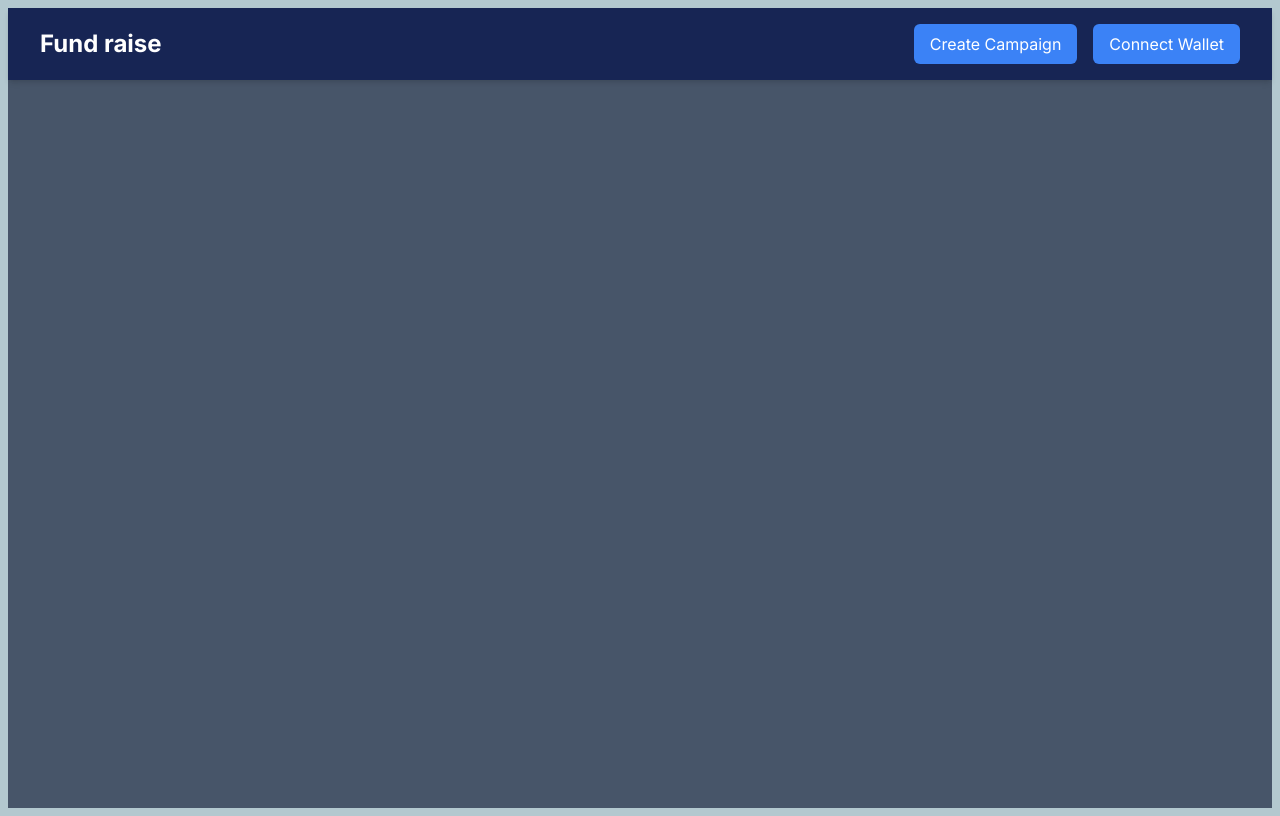
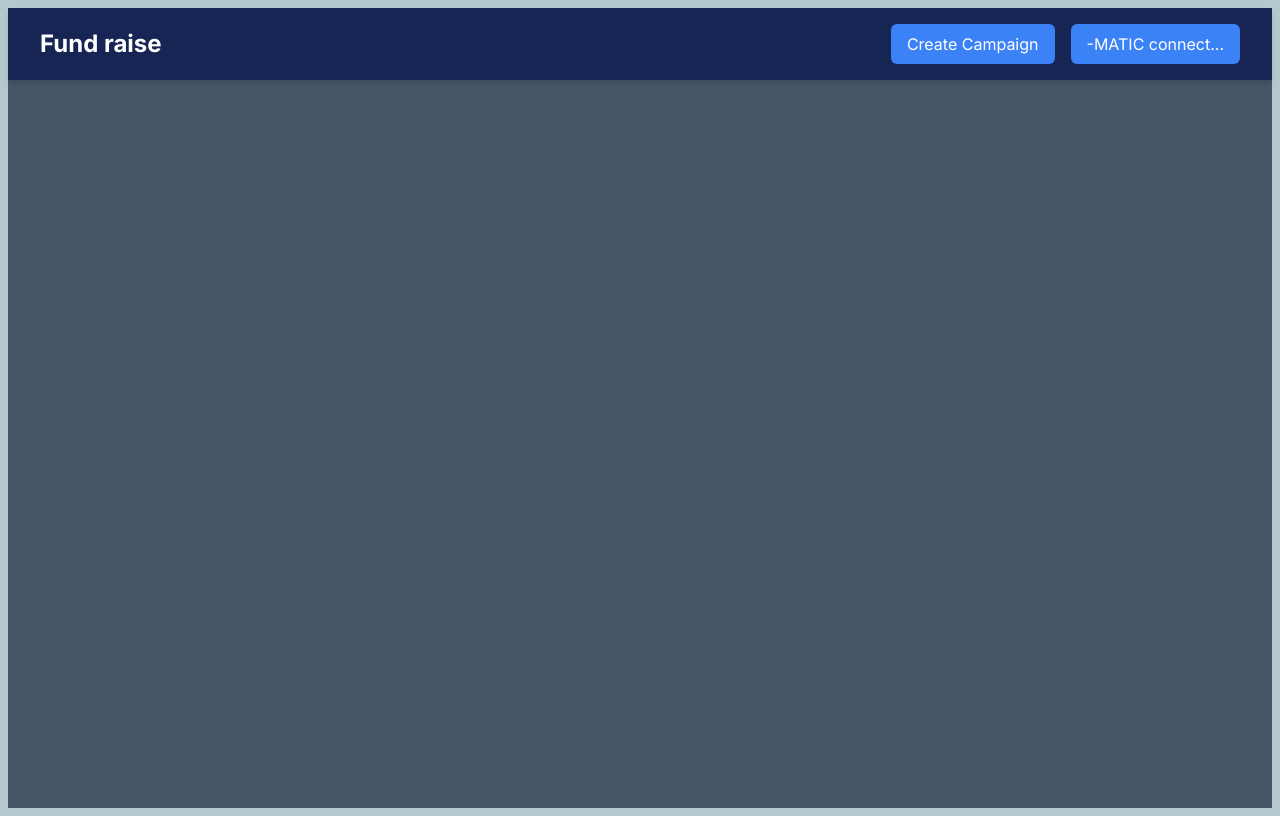
Before and after one commit to AdityaSingh772/FundChain, a Next.js app: page / in a window 1280 px wide. Built offline with nearby package versions, Linux system fonts and the light colour scheme.

Commit message:
wallet connection done

```diff
--- a/src/app/components/Navbar.js
+++ b/src/app/components/Navbar.js
@@ -1,8 +1,70 @@
-// components/Navbar.js
+"use client";
 import React from 'react';
 import Link from 'next/link';
 
+import {ethers} from 'ethers';
+import { useState } from 'react';
+
+
+const networks = {
+    polygon: {
+        chainId: `0x${Number(80002).toString(16)}`,
+        chainName: "Amoy",
+        nativeCurrency: {
+            name: "MATIC",
+            symbol: "MATIC",
+            decimals: 18
+        },
+        rpcUrls: ["https://rpc-amoy.polygon.technology/"],
+        blockExplorerUrls: [" https://amoy.polygonscan.com/"]
+    },
+};
+
+
+
+
 export default function Navbar() {
+
+  const [address, setAddress] = useState("connect Wallet");
+  const [balance, setBalance] = useState("-");
+
+    const connectWallet = async() =>{
+        await window.ethereum.request({method: "eth_requestAccounts" });
+        const provider = new ethers.providers.Web3Provider(window.ethereum, "any");
+
+        if(provider.network !== "matic") {
+          await window.ethereum.request(
+            {
+              method : "wallet_addEthereumChain",
+              params: [
+                {
+                  ...networks["polygon"]
+                }
+              ]
+            }
+          )
+
+
+          const account = provider.getSigner();
+          const Address = await account.getAddress();
+          setAddress(Address);
+
+          const Balance = ethers.utils.formatEther( await account.getBalance());
+          setBalance(Balance);
+        }
+        else{
+          const account = provider.getSigner();
+          const Address = await account.getAddress();
+          setAddress(Address);
+
+          const Balance = ethers.utils.formatEther( await account.getBalance());
+          setBalance(Balance);
+        }
+
+
+    }
+
+
   return (
     <header className="bg-blue-950 shadow-md py-4 px-8">
       <div className="container mx-auto flex justify-between items-center">
@@ -18,9 +80,9 @@ export default function Navbar() {
           <Link href="/create" className="bg-blue-500 text-white px-4 py-2 rounded-md hover:bg-blue-600">
           Create Campaign
           </Link>
-          <Link href="/connect" className="bg-blue-500 text-white px-4 py-2 rounded-md hover:bg-blue-600">
-          Connect Wallet
-          </Link>
+          <div onClick={connectWallet} className="bg-blue-500 text-white px-4 py-2 rounded-md hover:bg-blue-600">
+          {balance.slice(0,5)}MATIC  {address.slice(0,7)}...{address.slice(39)}
+          </div>
         </div>
       </div>
     </header>
```
